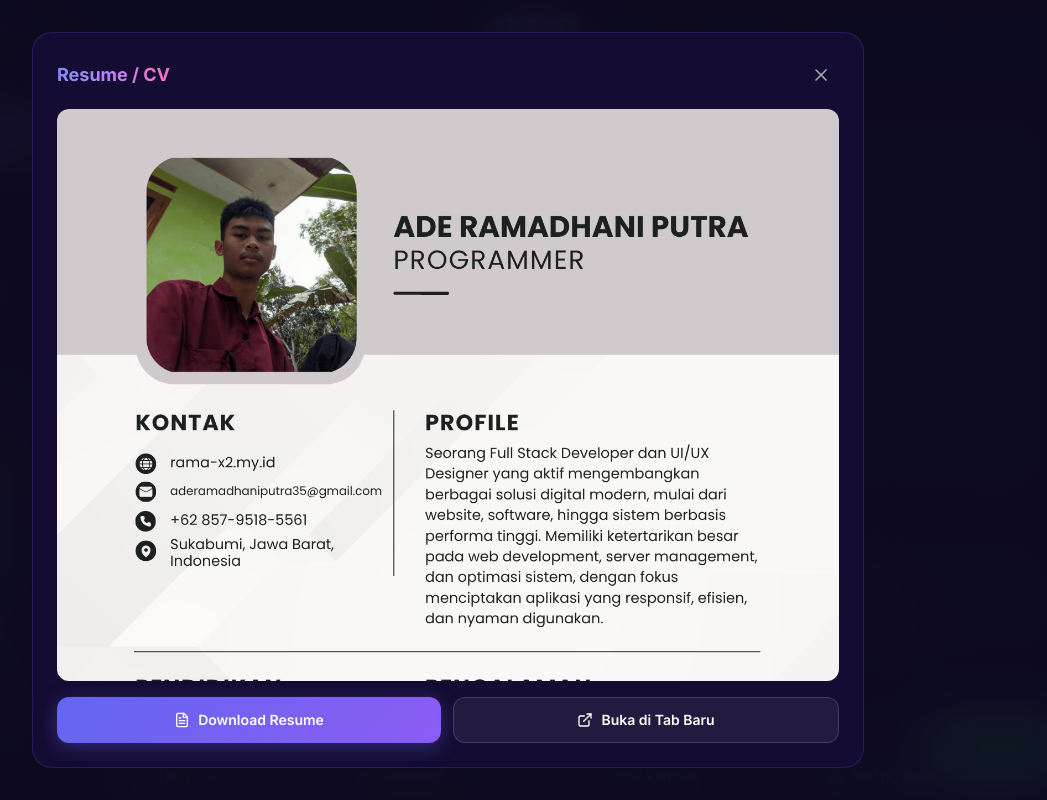
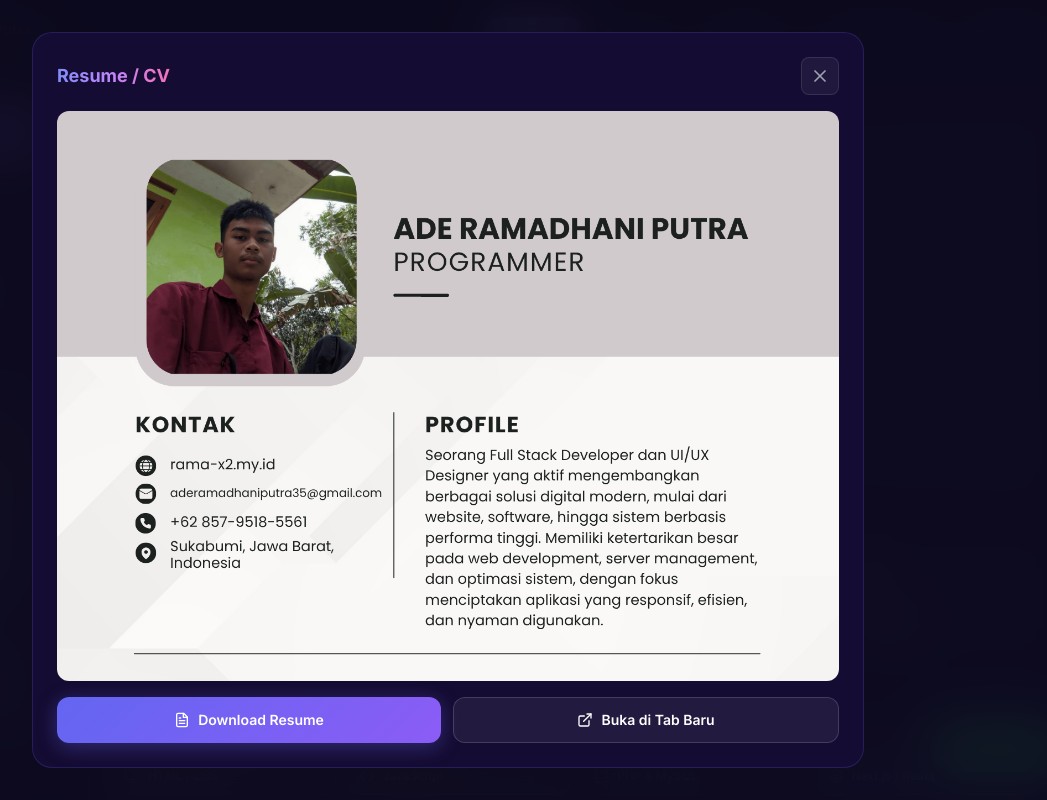
Before and after one commit to Rama-X2/portfolio, a Next.js app: page / in a window 1280 px wide. Both pictures are taken after a click on the button "View Resume". Shown: the whole page, without its empty margins (192-1239 px from the left). Built offline with nearby package versions, Linux system fonts and the light colour scheme.

Commit message:
Add files via upload

```diff
--- a/components/Portfolio.tsx
+++ b/components/Portfolio.tsx
@@ -1293,8 +1293,11 @@ export default function Portfolio() {
                   <p className="text-xs text-primary">{selectedProject.category}</p>
                 </div>
                 <motion.button onClick={() => setSelectedProject(null)}
-                  className="p-2 text-gray-400 hover:text-white transition-colors"
-                  whileHover={{ scale: 1.1, rotate: 90 }}>
+                  className="p-2 text-gray-400 hover:text-white bg-white/5 hover:bg-white/10 border border-white/10 hover:border-white/20 rounded-lg transition-all"
+                  whileHover={{ scale: 1.05, rotate: 90 }}
+                  whileTap={{ scale: 0.95 }}
+                  title="Close"
+                >
                   <X className="w-5 h-5" />
                 </motion.button>
               </div>
@@ -1350,8 +1353,11 @@ export default function Portfolio() {
                   <p className="text-xs text-primary mt-0.5">{selectedCert.issuer}</p>
                 </div>
                 <motion.button onClick={() => setSelectedCert(null)}
-                  className="p-2 text-gray-400 hover:text-white transition-colors"
-                  whileHover={{ scale: 1.1, rotate: 90 }}>
+                  className="p-2 text-gray-400 hover:text-white bg-white/5 hover:bg-white/10 border border-white/10 hover:border-white/20 rounded-lg transition-all"
+                  whileHover={{ scale: 1.05, rotate: 90 }}
+                  whileTap={{ scale: 0.95 }}
+                  title="Close"
+                >
                   <X className="w-5 h-5" />
                 </motion.button>
               </div>
@@ -1381,8 +1387,11 @@ export default function Portfolio() {
               <div className="flex justify-between items-center mb-4 flex-shrink-0">
                 <h2 className="text-lg font-bold gradient-text">Resume / CV</h2>
                 <motion.button onClick={() => setShowResume(false)}
-                  className="p-2 text-gray-400 hover:text-white"
-                  whileHover={{ scale: 1.1, rotate: 90 }}>
+                  className="p-2 text-gray-400 hover:text-white bg-white/5 hover:bg-white/10 border border-white/10 hover:border-white/20 rounded-lg transition-all"
+                  whileHover={{ scale: 1.05, rotate: 90 }}
+                  whileTap={{ scale: 0.95 }}
+                  title="Close"
+                >
                   <X className="w-5 h-5" />
                 </motion.button>
               </div>
```
